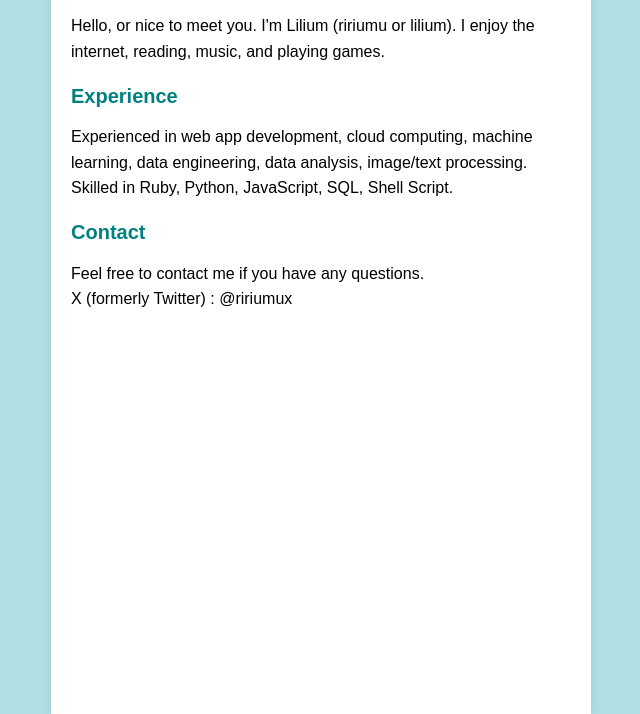
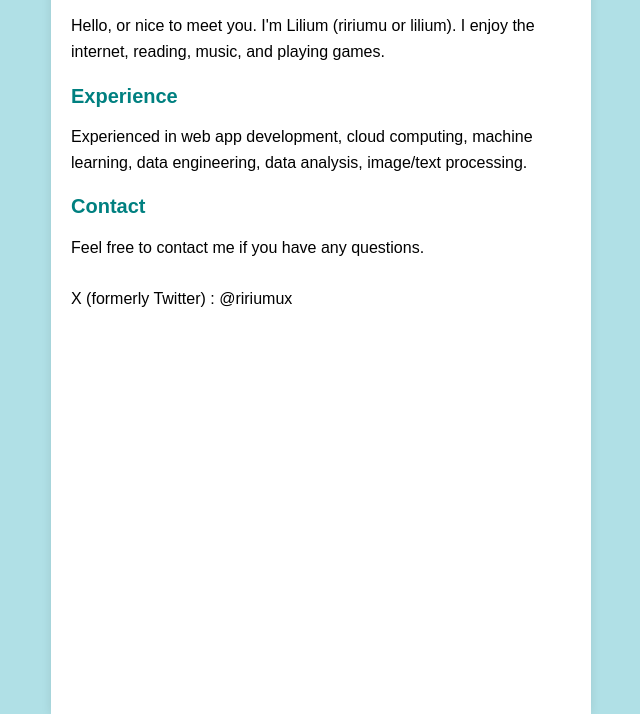
Before and after one commit to ririumu/ririumu.github.io, a plain HTML site: page docs/index.html in a window 1280 px wide. Shown: the part 126-840 px from the top of the page, without its empty margins (319-959 px from the left). Drawn offline with Linux system fonts and the light colour scheme.

Commit message:
update index.html

```diff
--- a/docs/index.html
+++ b/docs/index.html
@@ -18,13 +18,13 @@
       <h2>Experience</h2>
       <p>
         Experienced in web app development, cloud computing,
-        machine learning, data engineering, data analysis, image/text processing.
-        Skilled in Ruby, Python, JavaScript, SQL, Shell Script.<br />
+        machine learning, data engineering, data analysis, image/text processing.<br />
       </p>
 
       <h2>Contact</h2>
       <p>
         Feel free to contact me if you have any questions.<br />
+        <br />
         X (formerly Twitter) : @ririumux<br />
       </p>
     </div>
```
